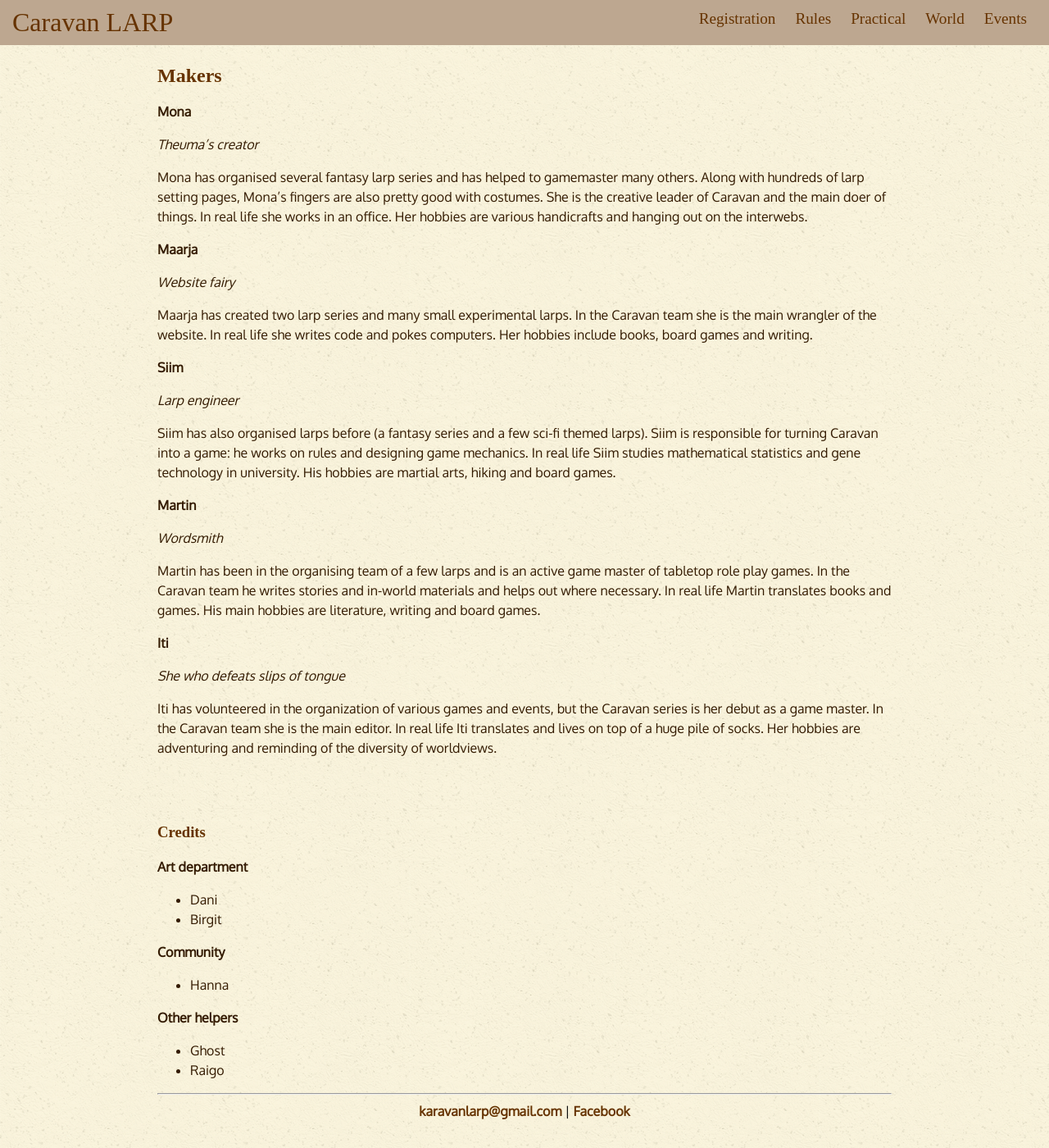
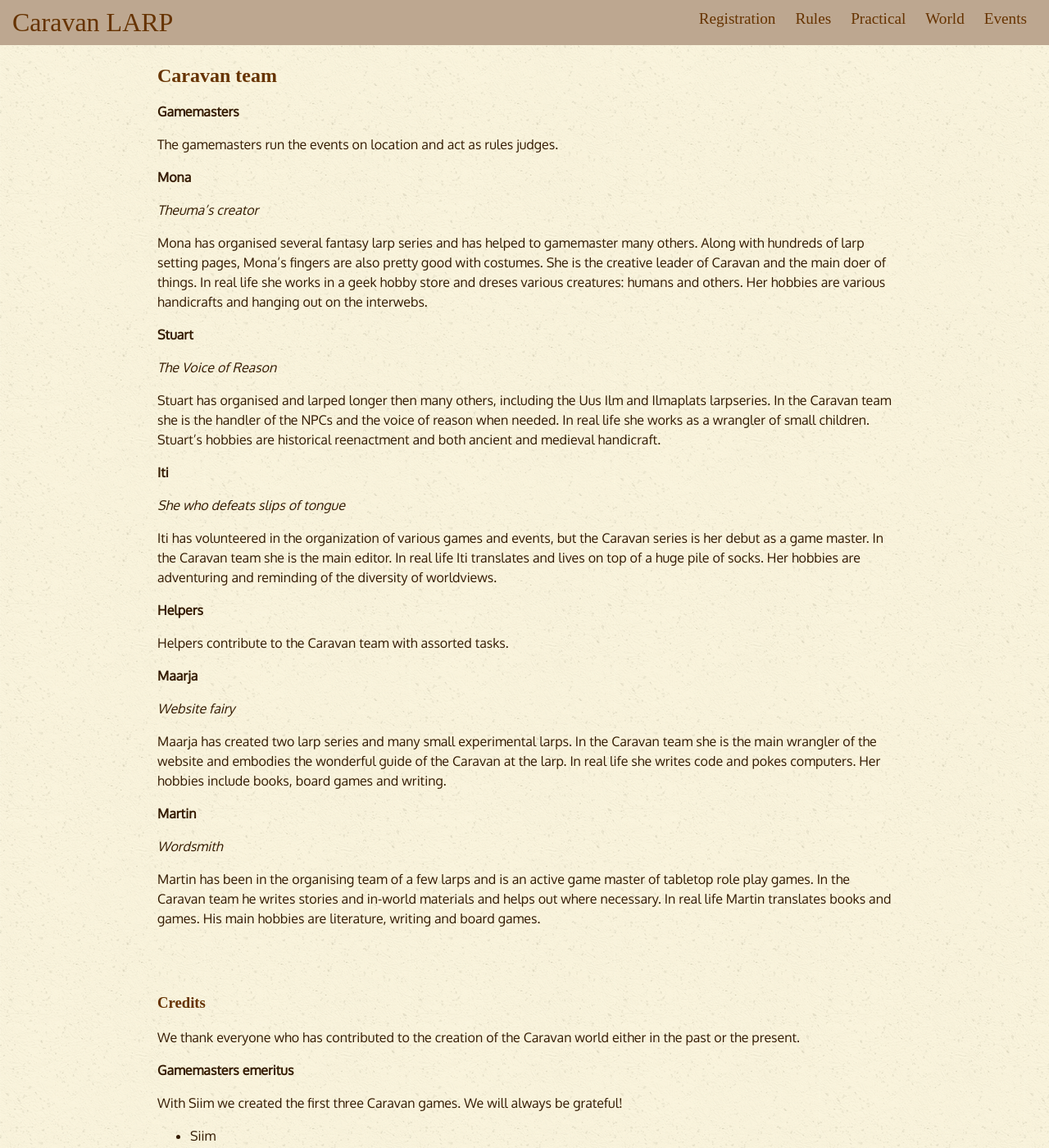
Before and after one commit to karavanlarp/karavanlarp.github.io, a Jekyll site: the page built from eng/useful/creds.md, in a window 1280 px wide and 1400 px high. Shown: the whole window at 82% size. Built offline with Jekyll 4.4.1, drawn with Linux system fonts in a browser that asks for light colours; some web fonts are replaced.

Commit message:
Update creds.md
tõlgitud värgitud

```diff
--- a/eng/useful/creds.md
+++ b/eng/useful/creds.md
@@ -1,26 +1,40 @@
 ---
 layout: default-eng
-title: Makers - Credits
+title: Caravan team - Credits
 ---
-## Makers
+## Caravan team
+
+**Gamemasters**
+
+The gamemasters run the events on location and act as rules judges.
 
 **Mona**
 
 _Theuma’s creator_
 
-Mona has organised several fantasy larp series and has helped to gamemaster many others. Along with hundreds of larp setting pages, Mona’s fingers are also pretty good with costumes. She is the creative leader of Caravan and the main doer of things. In real life she works in an office. Her hobbies are various handicrafts and hanging out on the interwebs.
+Mona has organised several fantasy larp series and has helped to gamemaster many others. Along with hundreds of larp setting pages, Mona’s fingers are also pretty good with costumes. She is the creative leader of Caravan and the main doer of things. In real life she works in a geek hobby store and dreses various creatures: humans and others. Her hobbies are various handicrafts and hanging out on the interwebs.
+
+**Stuart**
+
+_The Voice of Reason_
+
+Stuart has organised and larped longer then many others, including the Uus Ilm and Ilmaplats larpseries. In the Caravan team she is the handler of the NPCs and the voice of reason when needed. In real life she works as a wrangler of small children. Stuart's hobbies are historical reenactment and both ancient and medieval handicraft.
+
+**Iti**
+
+_She who defeats slips of tongue_
+
+Iti has volunteered in the organization of various games and events, but the Caravan series is her debut as a game master. In the Caravan team she is the main editor. In real life Iti translates and lives on top of a huge pile of socks. Her hobbies are adventuring and reminding of the diversity of worldviews.
+
+**Helpers**
+
+Helpers contribute to the Caravan team with assorted tasks.
 
 **Maarja**
 
 _Website fairy_
 
-Maarja has created two larp series and many small experimental larps. In the Caravan team she is the main wrangler of the website. In real life she writes code and pokes computers. Her hobbies include books, board games and writing.
-
-**Siim**
-
-_Larp engineer_
-
-Siim has also organised larps before (a fantasy series and a few sci-fi themed larps). Siim is responsible for turning Caravan into a game: he works on rules and designing game mechanics. In real life Siim studies mathematical statistics and gene technology in university. His hobbies are martial arts, hiking and board games.
+Maarja has created two larp series and many small experimental larps. In the Caravan team she is the main wrangler of the website and embodies the wonderful guide of the Caravan at the larp. In real life she writes code and pokes computers. Her hobbies include books, board games and writing.
 
 **Martin**
 
@@ -28,13 +42,15 @@ _Wordsmith_
 
 Martin has been in the organising team of a few larps and is an active game master of tabletop role play games. In the Caravan team he writes stories and in-world materials and helps out where necessary. In real life Martin translates books and games. His main hobbies are literature, writing and board games.
 
-**Iti**
+### Credits
 
-_She who defeats slips of tongue_
+We thank everyone who has contributed to the creation of the Caravan world either in the past or the present.
 
-Iti has volunteered in the organization of various games and events, but the Caravan series is her debut as a game master. In the Caravan team she is the main editor. In real life Iti translates and lives on top of a huge pile of socks. Her hobbies are adventuring and reminding of the diversity of worldviews.
+**Gamemasters emeritus**
 
-### Credits
+With Siim we created the first three Caravan games. We will always be grateful!
+
+* Siim
 
 **Art department**
 * Dani
```
